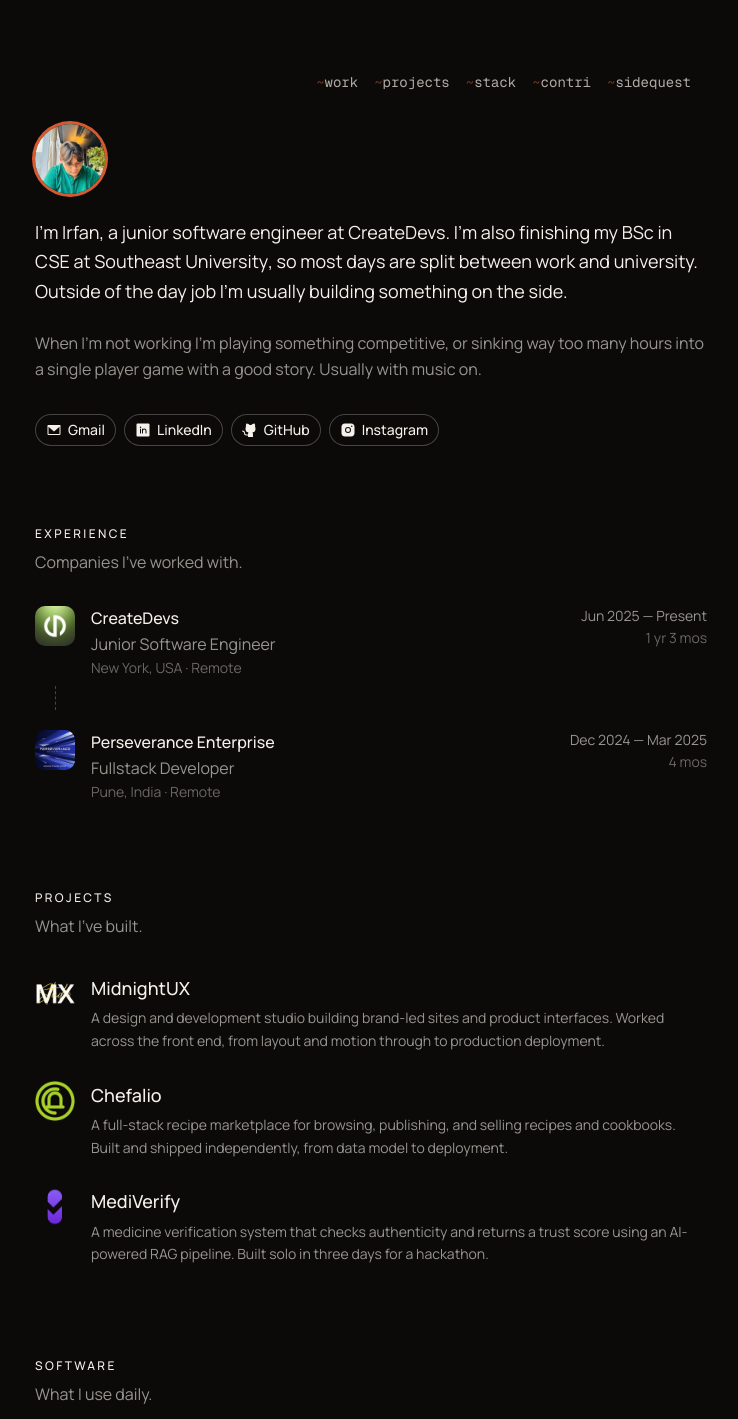
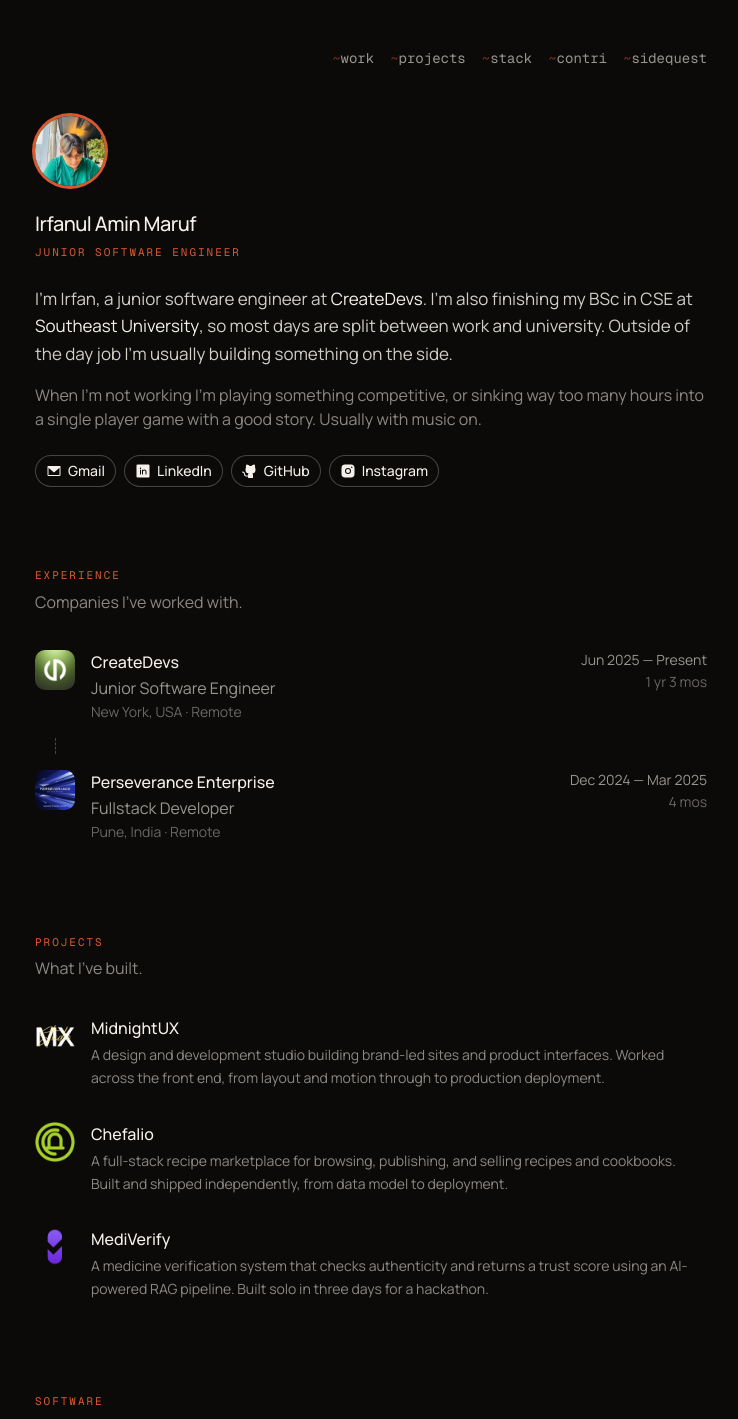
Before and after one commit to Irfanulamin/portfolio, a Next.js app: page / in a window 1280 px wide. Shown: the top 1419 px of the page, without its empty margins (269-1007 px from the left). Built offline with nearby package versions, Linux system fonts and the light colour scheme; no server answers.

Commit message:
feat: add Section component and refactor existing components to use it; update metadata and improve layout

```diff
--- a/app/layout.tsx
+++ b/app/layout.tsx
@@ -15,6 +15,8 @@
 
 export const metadata: Metadata = {
   title: "Irfanul Amin Maruf",
+  description:
+    "Junior software engineer at CreateDevs, finishing a BSc in CSE at Southeast University. Work, projects, and the stack I build with.",
 };
 
 export default function RootLayout({
--- a/app/page.tsx
+++ b/app/page.tsx
@@ -8,16 +8,17 @@
 import { SocialLinks } from "@/components/social-links";
 import { Software } from "@/components/software";
 
-export const revalidate = 86400;
-
 export default function Home() {
   return (
-    <>
-      <main id="top" className="px-6 pt-16 pb-4">
-        <div className="mx-auto w-full max-w-2xl space-y-6 text-lg leading-relaxed">
+    <main id="top" className="px-6 py-12">
+      <div className="mx-auto w-full max-w-2xl">
         <Nav />
+
+        <div className="mt-12">
           <Banner />
           <SocialLinks />
+        </div>
+
         <Reveal>
           <Experience />
         </Reveal>
@@ -30,9 +31,9 @@
         <Reveal>
           <Contributions />
         </Reveal>
+
         <Footer />
       </div>
     </main>
-    </>
   );
 }
--- a/app/play/page.tsx
+++ b/app/play/page.tsx
@@ -14,33 +14,46 @@
 
 export default function Play() {
   return (
-    <main className="px-6 pt-20 pb-16">
-      <div className="mx-auto w-full max-w-2xl space-y-6 text-lg leading-relaxed">
+    <main className="px-6 py-12">
+      <div className="mx-auto w-full max-w-2xl">
         <Nav />
 
+        <div className="mt-12">
           <Reveal>
-          <div className="space-y-4">
-            <h1 className="text-[18px] font-medium text-cream">dot-run</h1>
-            <p>
-              I built this one on my own over three days. There was no reason
-              beyond wanting to. I got curious about what a mini game actually
-              takes to make, so I sat down and made one.
-            </p>
-            <p className="text-cream/60 text-[16px]">
-              Clear every token before the bug catches you. Arrow keys or WASD
-              on a keyboard, the pad below on a phone.
+            <header className="space-y-6">
+              <div className="space-y-1.5">
+                <h1 className="text-xl font-medium tracking-tight text-cream">
+                  dot-run
+                </h1>
+                <p className="font-mono text-[11px] uppercase tracking-[0.18em] text-primary">
+                  Sidequest
                 </p>
               </div>
+
+              <div className="space-y-4 text-[17px] leading-relaxed text-cream/85">
+                <p>
+                  I built this one on my own over three days. There was no
+                  reason beyond wanting to. I got curious about what a mini game
+                  actually takes to make, so I sat down and made one.
+                </p>
+                <p className="text-base text-cream/55">
+                  Clear every token before the bug catches you. Arrow keys or
+                  WASD on a keyboard, the pad below on a phone.
+                </p>
+              </div>
+            </header>
           </Reveal>
 
           <Reveal delay={0.08}>
+            <div className="mt-12">
               <PacGame />
+            </div>
           </Reveal>
 
           <Reveal delay={0.12}>
             <Link
               href="/"
-            className="group inline-flex items-center gap-2 font-mono text-sm text-cream/50 transition-colors duration-300 hover:text-cream"
+              className="group mt-12 inline-flex items-center gap-2 font-mono text-sm text-cream/50 transition-colors duration-300 hover:text-cream"
             >
               <ArrowLeftIcon
                 weight="bold"
@@ -50,6 +63,7 @@
             </Link>
           </Reveal>
         </div>
+      </div>
     </main>
   );
 }
--- a/components/banner.tsx
+++ b/components/banner.tsx
@@ -3,21 +3,33 @@
 
 export function Banner() {
   return (
-    <>
+    <header className="space-y-6">
       <Avatar />
-      <p>
-        I&apos;m Irfan, a junior software engineer at{" "}
-        <TextLink href="https://createdevs.com/">CreateDevs</TextLink>. I&apos;m
-        also finishing my BSc in CSE at{" "}
-        <TextLink href="https://seu.edu.bd/">Southeast University</TextLink>, so
-        most days are split between work and university. Outside of the day job
-        I&apos;m usually building something on the side.
-      </p>
-      <p className="text-cream/60 text-[16px]">
-        When I&apos;m not working I&apos;m playing something competitive, or
-        sinking way too many hours into a single player game with a good story.
-        Usually with music on.
-      </p>
-    </>
+
+      <div className="space-y-1.5">
+        <h1 className="text-xl font-medium tracking-tight text-cream">
+          Irfanul Amin Maruf
+        </h1>
+        <p className="font-mono text-[11px] uppercase tracking-[0.18em] text-primary">
+          Junior Software Engineer
+        </p>
+      </div>
+
+      <div className="space-y-4 text-[17px] leading-relaxed text-cream/85">
+        <p>
+          I&apos;m Irfan, a junior software engineer at{" "}
+          <TextLink href="https://createdevs.com/">CreateDevs</TextLink>.
+          I&apos;m also finishing my BSc in CSE at{" "}
+          <TextLink href="https://seu.edu.bd/">Southeast University</TextLink>,
+          so most days are split between work and university. Outside of the day
+          job I&apos;m usually building something on the side.
+        </p>
+        <p className="text-base text-cream/55">
+          When I&apos;m not working I&apos;m playing something competitive, or
+          sinking way too many hours into a single player game with a good
+          story. Usually with music on.
+        </p>
+      </div>
+    </header>
   );
 }
--- a/components/contributions.tsx
+++ b/components/contributions.tsx
@@ -1,4 +1,5 @@
 import { ContributionGraphView } from "@/components/contribution-graph-view";
+import { Section } from "@/components/section";
 import { getContributions } from "@/lib/github";
 
 export async function Contributions() {
@@ -7,15 +8,12 @@
   if (activities.length === 0) return null;
 
   return (
-    <section id="contri" className="scroll-mt-24 space-y-6 pt-14">
-      <div className="space-y-2">
-        <h2 className="text-xs font-medium uppercase tracking-[0.2em] text-cream">
-          Contributions
-        </h2>
-        <p className="text-base text-cream/60">What I&apos;ve been shipping.</p>
-      </div>
-
+    <Section
+      id="contri"
+      label="Contributions"
+      description="What I've been shipping."
+    >
       <ContributionGraphView activities={activities} total={total} />
-    </section>
+    </Section>
   );
 }
--- a/components/experience.tsx
+++ b/components/experience.tsx
@@ -1,5 +1,6 @@
 import Image from "next/image";
 
+import { Section } from "@/components/section";
 import {
   formatDuration,
   formatRange,
@@ -9,18 +10,11 @@
 
 export function Experience() {
   return (
-    <section id="work" className="scroll-mt-24 space-y-6 pt-14">
-      <div className="space-y-2">
-        <h2 className="text-xs font-medium uppercase tracking-[0.2em] text-cream">
-          Experience
-        </h2>
-        <p className="text-base text-cream/60">Companies I&apos;ve worked with.</p>
-      </div>
-
-      <ol className="dim-siblings space-y-3">
+    <Section id="work" label="Experience" description="Companies I've worked with.">
+      <ol className="dim-siblings">
         {roles.map((role, i) => (
           <li key={role.company}>
-            <div className="-mx-3 flex items-start gap-4 rounded-xl px-3 py-2 transition-colors duration-300 hover:bg-cream/[0.04]">
+            <div className="-mx-3 flex items-start gap-4 rounded-xl px-3 py-3 transition-colors duration-300 hover:bg-cream/4">
               <Image
                 src={role.logo}
                 alt=""
@@ -30,7 +24,7 @@
                 className="size-10 shrink-0 rounded-lg object-contain"
               />
 
-              <div className="flex min-w-0 flex-1 flex-col gap-1 text-base leading-normal sm:flex-row sm:items-start sm:justify-between sm:gap-6">
+              <div className="flex min-w-0 flex-1 flex-col gap-1 text-base leading-normal sm:flex-row sm:items-start sm:justify-between sm:gap-4">
                 <div className="min-w-0 space-y-0.5">
                   <p className="font-medium text-cream">{role.company}</p>
                   <p className="text-cream/60">{role.title}</p>
@@ -49,12 +43,12 @@
             {i < roles.length - 1 && (
               <div
                 aria-hidden
-                className="ml-5 h-6 w-px border-l border-dashed border-cream/25"
+                className="my-1 ml-5 h-4 w-px border-l border-dashed border-cream/25"
               />
             )}
           </li>
         ))}
       </ol>
-    </section>
+    </Section>
   );
 }
--- a/components/footer.tsx
+++ b/components/footer.tsx
@@ -4,7 +4,7 @@
   const year = new Date().getFullYear();
 
   return (
-    <footer className="mt-16">
+    <footer className="mt-20 border-t border-cream/10 pt-6">
       <div className="flex items-center justify-between gap-4 text-sm text-cream/35">
         <p>© {year} Irfanul Amin Maruf</p>
 
--- a/components/nav.tsx
+++ b/components/nav.tsx
@@ -10,12 +10,15 @@
 
 export function Nav() {
   return (
-    <nav className="flex flex-wrap items-center justify-end gap-x-3 gap-y-1 px-4 py-2 font-mono text-sm sm:top-5 sm:gap-x-4">
+    <nav
+      aria-label="Sections"
+      className="dim-siblings -my-2 flex flex-wrap items-center justify-end gap-x-3 gap-y-0 font-mono text-xs sm:gap-x-4 sm:text-sm"
+    >
       {links.map(({ label, href }) => (
         <Link
           key={href}
           href={href}
-          className="group inline-flex text-cream/70 transition-colors duration-300 hover:text-cream"
+          className="group inline-flex py-2 text-cream/60 transition-colors duration-300 hover:text-cream"
         >
           <span className="text-primary/50 transition-colors duration-300 group-hover:text-primary">
             ~
--- a/components/projects.tsx
+++ b/components/projects.tsx
@@ -1,26 +1,20 @@
 import Image from "next/image";
 import { ArrowUpRightIcon } from "@phosphor-icons/react/dist/ssr";
 
+import { Section } from "@/components/section";
 import { projects } from "@/lib/projects";
 
 export function Projects() {
   return (
-    <section id="projects" className="scroll-mt-24 space-y-6 pt-14">
-      <div className="space-y-2">
-        <h2 className="text-xs font-medium uppercase tracking-[0.2em] text-cream">
-          Projects
-        </h2>
-        <p className="text-base text-cream/60">What I&apos;ve built.</p>
-      </div>
-
-      <ol className="dim-siblings space-y-1">
+    <Section id="projects" label="Projects" description="What I've built.">
+      <ol className="dim-siblings space-y-2">
         {projects.map((project) => (
           <li key={project.name}>
             <a
               href={project.href}
               target="_blank"
               rel="noreferrer"
-              className="group -mx-3 flex items-start gap-4 rounded-xl px-3 py-3 transition-colors duration-300 hover:bg-cream/[0.04]"
+              className="group -mx-3 flex items-start gap-4 rounded-xl px-3 py-3 transition-colors duration-300 hover:bg-cream/4"
             >
               <Image
                 src={project.logo}
@@ -31,7 +25,7 @@
                 className="size-10 shrink-0 object-contain"
               />
 
-              <div className="min-w-0 space-y-1">
+              <div className="min-w-0 space-y-1 text-base leading-normal">
                 <p className="flex items-center gap-1.5 font-medium text-cream">
                   {project.name}
                   <ArrowUpRightIcon
@@ -39,7 +33,7 @@
                     className="size-3.5 text-primary opacity-0 transition-opacity duration-300 ease-[cubic-bezier(0.22,1,0.36,1)] group-hover:opacity-100"
                   />
                 </p>
-                <p className="text-sm leading-relaxed text-cream/60">
+                <p className="text-sm leading-relaxed text-cream/55">
                   {project.description}
                 </p>
               </div>
@@ -47,6 +41,6 @@
           </li>
         ))}
       </ol>
-    </section>
+    </Section>
   );
 }
--- /dev/null
+++ b/components/section.tsx
@@ -0,0 +1,21 @@
+type SectionProps = {
+  id: string;
+  label: string;
+  description: string;
+  children: React.ReactNode;
+};
+
+export function Section({ id, label, description, children }: SectionProps) {
+  return (
+    <section id={id} className="scroll-mt-24 pt-20">
+      <div className="space-y-1.5">
+        <h2 className="font-mono text-[11px] uppercase tracking-[0.18em] text-primary">
+          {label}
+        </h2>
+        <p className="text-base text-cream/55">{description}</p>
+      </div>
+
+      <div className="mt-6">{children}</div>
+    </section>
+  );
+}
--- a/components/social-links.tsx
+++ b/components/social-links.tsx
@@ -47,7 +47,7 @@
 const CHIP = cn(
   buttonVariants({ variant: "outline", size: "sm" }),
   "wash wash-chip h-8 gap-1.5 rounded-full border-cream/25 bg-transparent px-3.5",
-  "hover:border-cream hover:bg-transparent hover:text-cream",
+  "hover:bg-transparent hover:text-cream",
   "[&_svg]:size-4",
 );
 
@@ -108,7 +108,10 @@
 
   return (
     <>
-      <nav className="flex flex-wrap gap-2 pt-2">
+      <nav
+        aria-label="Elsewhere"
+        className="mt-6 flex flex-wrap gap-2"
+      >
         {socials.map((social) => (
           <Chip key={social.label} social={social} onCopy={copyEmail} />
         ))}
@@ -123,9 +126,9 @@
             <span className="grid size-5 shrink-0 place-items-center rounded-full bg-primary">
               <Check weight="bold" className="size-3 text-black" />
             </span>
-            <p className="text-sm text-cream">
-              Copied{" "}
-              <span className="font-mono text-cream/50 pl-4">{"  "}{EMAIL}</span>
+            <p className="flex items-center gap-2 text-sm text-cream">
+              Copied
+              <span className="font-mono text-cream/50">{EMAIL}</span>
             </p>
           </div>
         )}
--- a/components/software.tsx
+++ b/components/software.tsx
@@ -1,26 +1,20 @@
+import { Section } from "@/components/section";
 import { software } from "@/lib/software";
 
 export function Software() {
   return (
-    <section id="stack" className="scroll-mt-24 space-y-6 pt-14">
-      <div className="space-y-2">
-        <h2 className="text-xs font-medium uppercase tracking-[0.2em] text-cream">
-          Software
-        </h2>
-        <p className="text-base text-cream/60">What I use daily.</p>
-      </div>
-
+    <Section id="stack" label="Software" description="What I use daily.">
       <ul className="dim-siblings flex flex-wrap gap-2">
         {software.map(({ name, Icon }) => (
           <li
             key={name}
-            className="inline-flex cursor-default items-center gap-2 rounded-full bg-cream-dim px-3 py-1.5 text-sm font-medium text-black transition-colors duration-300 ease-[cubic-bezier(0.22,1,0.36,1)] hover:bg-cream"
+            className="inline-flex h-8 cursor-default items-center gap-2 rounded-full bg-cream/80 px-3.5 text-sm font-medium text-black transition-colors duration-300 ease-[cubic-bezier(0.22,1,0.36,1)] hover:bg-cream"
           >
             <Icon color="default" className="size-4 shrink-0" />
             {name}
           </li>
         ))}
       </ul>
-    </section>
+    </Section>
   );
 }
```
Lines whose indentation alone changed are shown as unchanged.
